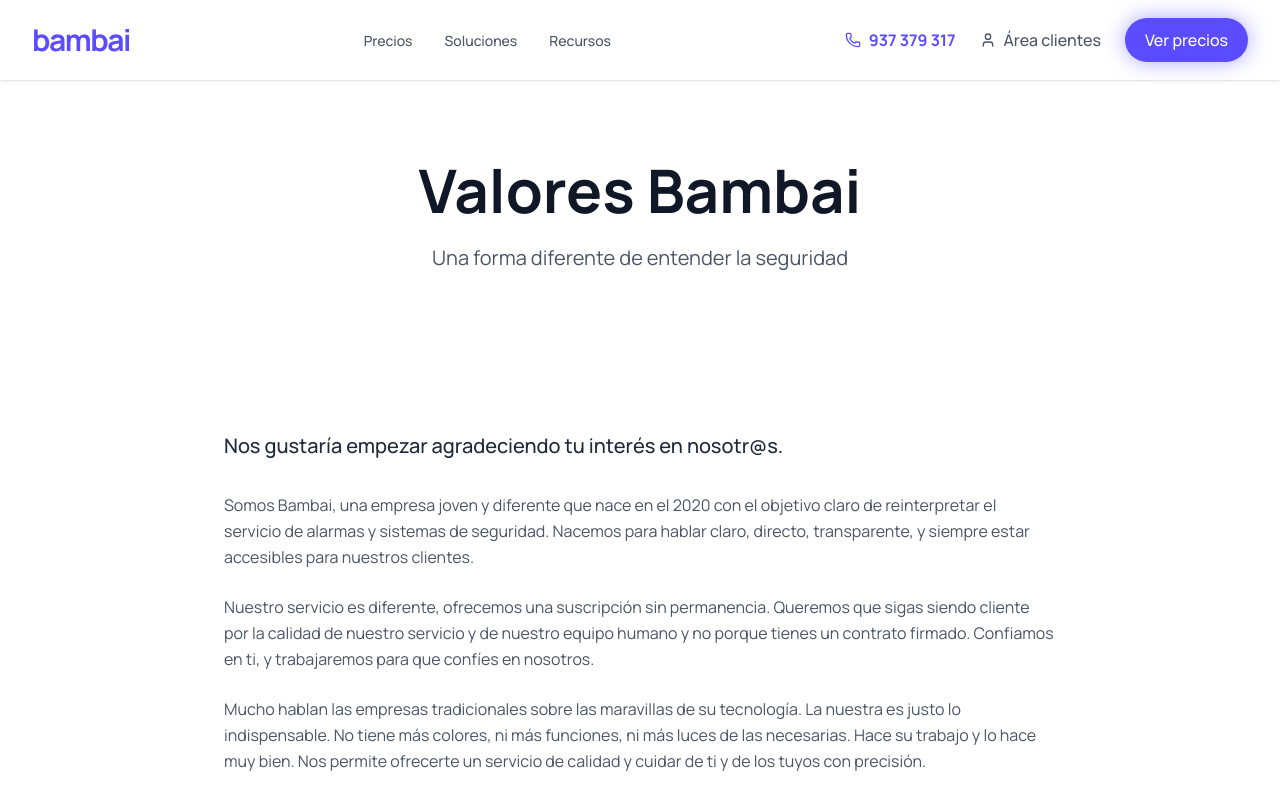
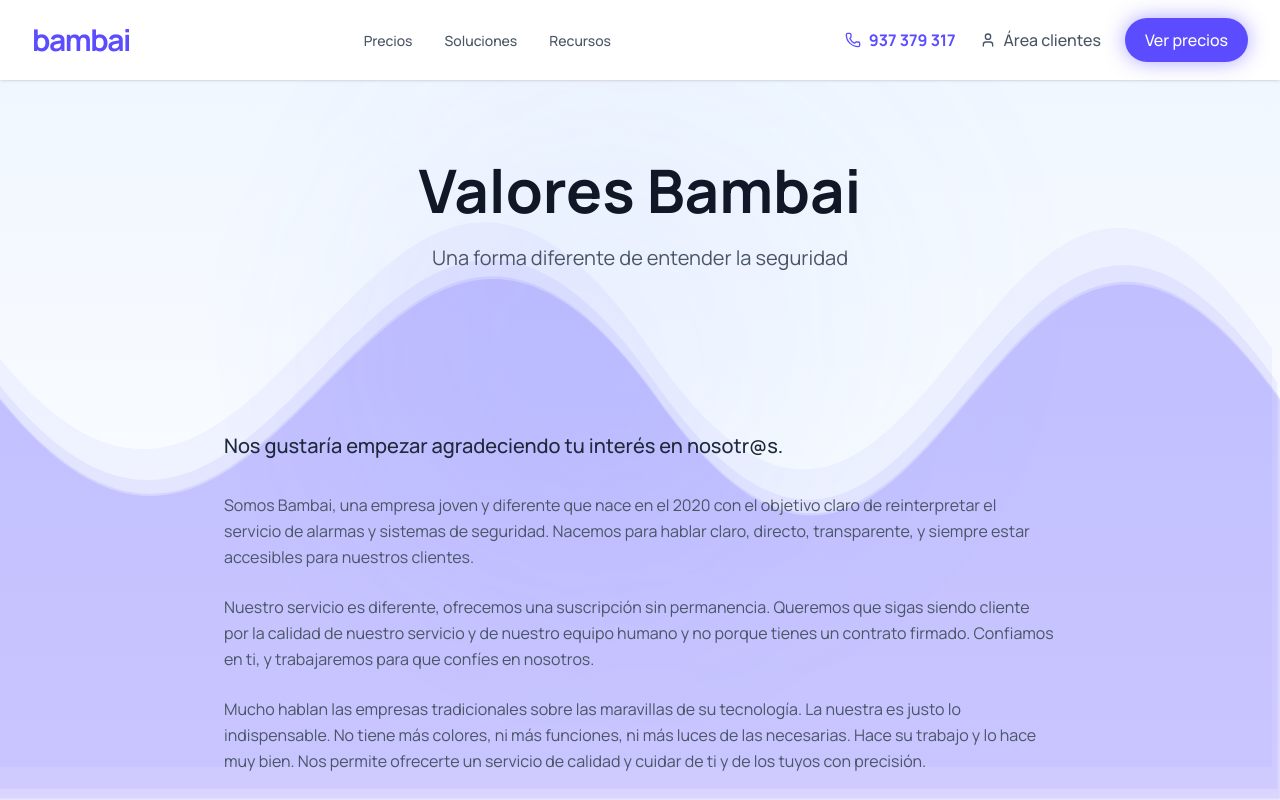
Before and after one commit to Miguel-Angel4/bambai-clone, a React (Vite) app: page /valores in a window 1280 px wide. Shown: the top 800 px of the page. Built offline with nearby package versions, Linux system fonts and the light colour scheme.

Commit message:
Fix background visibility on Values page and ensure Footer is on top

```diff
--- a/src/App.tsx
+++ b/src/App.tsx
@@ -37,7 +37,9 @@
             <Route path="/valores" element={<Values />} />
           </Routes>
         </main>
-        <Footer />
+        <div className="relative z-10">
+          <Footer />
+        </div>
       </div>
     </Router>
   );
--- a/src/components/ValuesBackground.tsx
+++ b/src/components/ValuesBackground.tsx
@@ -2,7 +2,7 @@
 
 export const ValuesBackground = () => {
     return (
-        <div className="fixed inset-0 overflow-hidden pointer-events-none select-none -z-10">
+        <div className="fixed inset-0 overflow-hidden pointer-events-none select-none z-0">
             {/* Gradient Background Base */}
             <div className="absolute inset-0 bg-gradient-to-b from-blue-50 to-white" />
 
```
